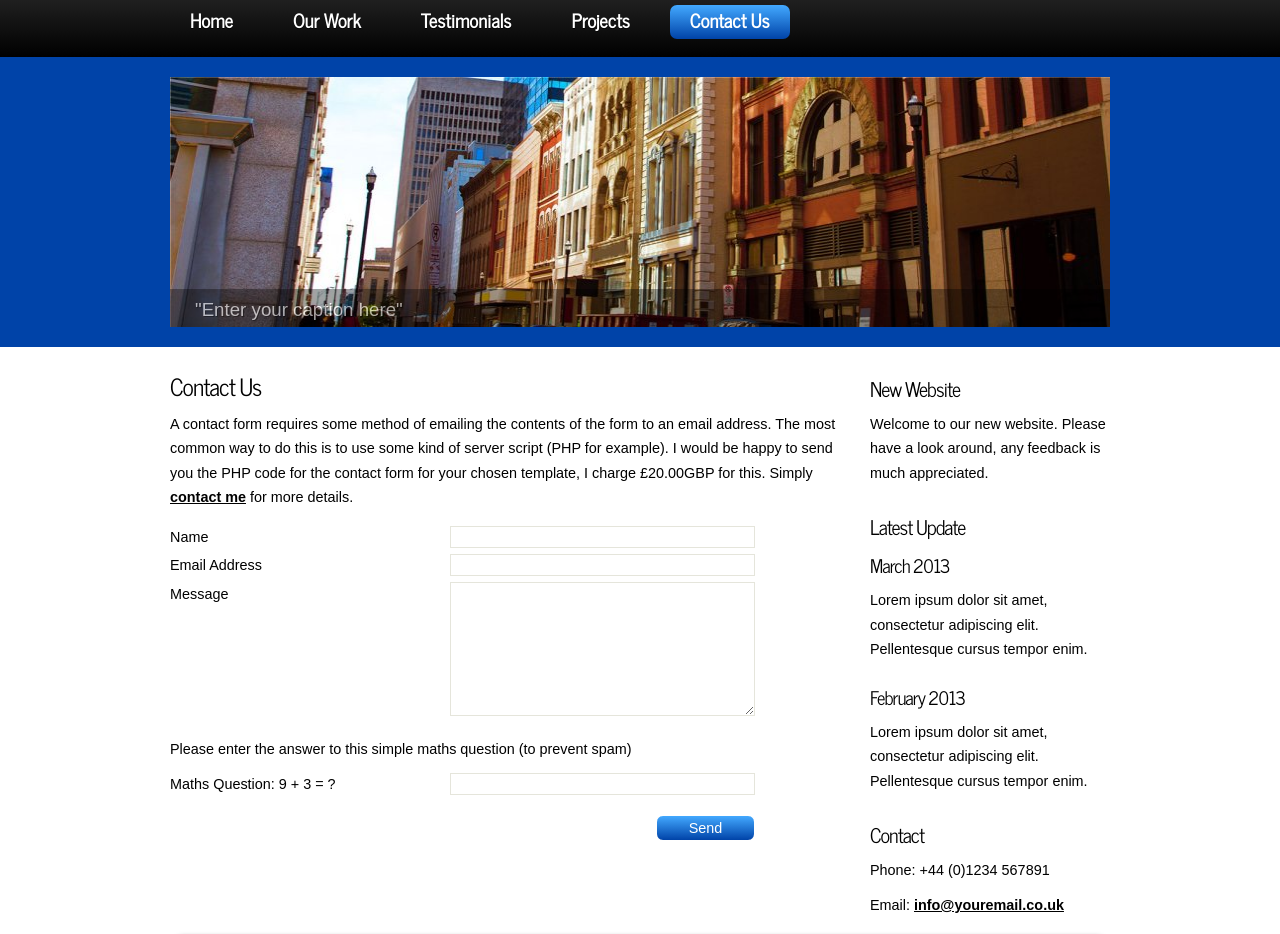
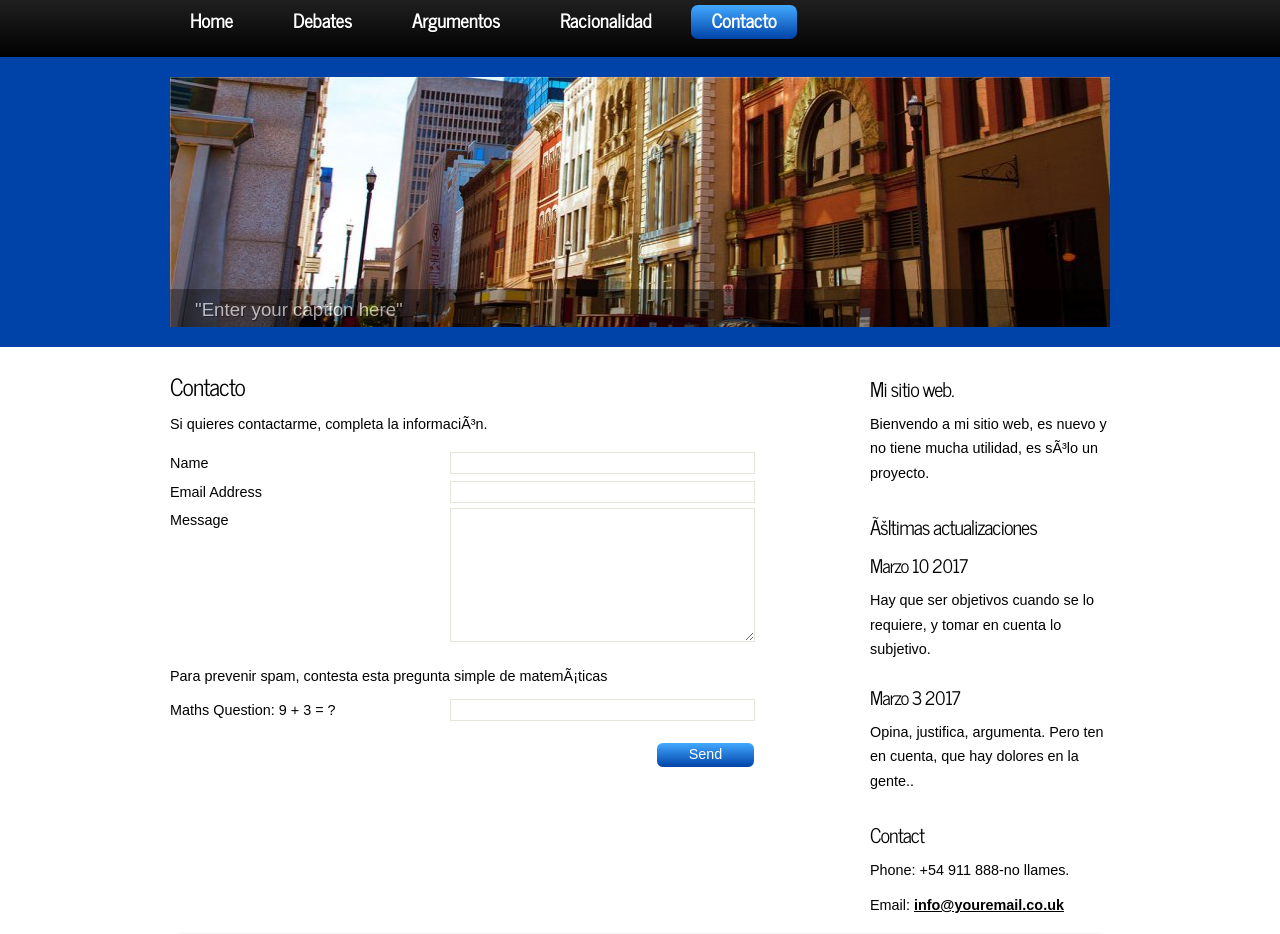
Before and after one commit to vxlentina/argumentacion, a plain HTML site: page contact.html in a window 1280 px wide. Shown: the part 93-1027 px from the top of the page. Drawn offline with Linux system fonts and the light colour scheme.

Commit message:
Update contact.html

```diff
--- a/contact.html
+++ b/contact.html
@@ -2,7 +2,7 @@
 <html>
 
 <head>
-  <title>Free HTML5 Templates</title>
+  <title>Argumentación</title>
   <meta name="description" content="website description" />
   <meta name="keywords" content="website keywords, website keywords" />
   <meta http-equiv="content-type" content="text/html; charset=windows-1252" />
@@ -17,17 +17,17 @@
     <header>
 	  <div id="strapline">
 	    <div id="welcome_slogan">
-	      <h3>Welcome To Free HTML5 <span>Streets</span></h3>
+	      <h3>La argumentación<span>y debates.</span></h3>
 	    </div><!--close welcome_slogan-->
       </div><!--close strapline-->
 	  <nav>
 	    <div id="menubar">
           <ul id="nav">
             <li><a href="index.html">Home</a></li>
-            <li><a href="ourwork.html">Our Work</a></li>
-            <li><a href="testimonials.html">Testimonials</a></li>
-            <li><a href="projects.html">Projects</a></li>
-            <li class="current"><a href="contact.html">Contact Us</a></li>
+            <li><a href="ourwork.html">Debates</a></li>
+            <li><a href="testimonials.html">Argumentos</a></li>
+            <li><a href="projects.html">Racionalidad</a></li>
+            <li class="current"><a href="contact.html">Contacto</a></li>
           </ul>
         </div><!--close menubar-->
       </nav>
@@ -47,27 +47,27 @@
 	  <div class="sidebar_container">
 		<div class="sidebar">
           <div class="sidebar_item">
-            <h2>New Website</h2>
-            <p>Welcome to our new website. Please have a look around, any feedback is much appreciated.</p>
+            <h2>Mi sitio web.</h2>
+            <p>Bienvendo a mi sitio web, es nuevo y no tiene mucha utilidad, es sólo un proyecto.</p>
           </div><!--close sidebar_item-->
         </div><!--close sidebar-->
 		<div class="sidebar">
           <div class="sidebar_item">
-            <h2>Latest Update</h2>
-            <h3>March 2013</h3>
-            <p>Lorem ipsum dolor sit amet, consectetur adipiscing elit. Pellentesque cursus tempor enim.</p>
+            <h2>Últimas actualizaciones</h2>
+            <h3>Marzo 10 2017</h3>
+            <p>Hay que ser objetivos cuando se lo requiere, y tomar en cuenta lo subjetivo.</p>
 		  </div><!--close sidebar_item-->
         </div><!--close sidebar-->
 		<div class="sidebar">
           <div class="sidebar_item">
-            <h3>February 2013</h3>
-            <p>Lorem ipsum dolor sit amet, consectetur adipiscing elit. Pellentesque cursus tempor enim.</p>
+            <h3>Marzo 3 2017</h3>
+            <p>Opina, justifica, argumenta. Pero ten en cuenta, que hay dolores en la gente..</p>
 		  </div><!--close sidebar_item-->
         </div><!--close sidebar-->
         <div class="sidebar">
           <div class="sidebar_item">
             <h2>Contact</h2>
-            <p>Phone: +44 (0)1234 567891</p>
+            <p>Phone: +54 911 888-no llames.</p>
             <p>Email: <a href="mailto:info@youremail.co.uk">info@youremail.co.uk</a></p>
           </div><!--close sidebar_item-->
         </div><!--close sidebar-->
@@ -76,12 +76,12 @@
 	  <div id="content">
         <div class="content_item">
 		  <div class="form_settings">
-            <h2>Contact Us</h2>
-            <p style="padding-bottom: 15px;">A contact form requires some method of emailing the contents of the form to an email address. The most common way to do this is to use some kind of server script (PHP for example). I would be happy to send you the PHP code for the contact form for your chosen template, I charge &pound;20.00GBP for this. Simply <a href="http://www.freehtml5templates.co.uk/contact.php">contact me</a> for more details.</p>
+            <h2>Contacto</h2>
+            <p style="padding-bottom: 15px;">Si quieres contactarme, completa la información.</p>
 			<p><span>Name</span><input class="contact" type="text" name="your_name" value="" /></p>
             <p><span>Email Address</span><input class="contact" type="text" name="your_email" value="" /></p>
 			<p><span>Message</span><textarea class="contact textarea" rows="8" cols="50" name="your_message"></textarea></p>
-            <p style="padding: 10px 0 10px 0;">Please enter the answer to this simple maths question (to prevent spam)</p>
+            <p style="padding: 10px 0 10px 0;">Para prevenir spam, contesta esta pregunta simple de matemáticas</p>
 			<p><span>Maths Question: 9 + 3 = ?</span><input type="text" name="user_answer" class="contact" /><input type="hidden" name="answer" value="4d76fe9775" /></p>
             <p style="padding-top: 15px"><span>&nbsp;</span><input class="submit" type="submit" name="contact_submitted" value="Send" /></p>
           </div><!--close form_settings-->
@@ -89,7 +89,7 @@
       </div><!--close content-->
 	</div><!--close site_content-->
     <footer>
-	  <a href="index.html">Home</a> | <a href="ourwork.html">Our Work</a> | <a href="testimonials.html">Testimonials</a> | <a href="projects.html">Projects</a> | <a href="contact.html">Contact</a><br/><br/>
+	  <a href="index.html">Home</a> | <a href="ourwork.html">Debates</a> | <a href="testimonials.html">Argumentos</a> | <a href="projects.html">Racionalidad</a> | <a href="contact.html">Contacto</a><br/><br/>
 	  <a href="http://fotogrph.com">Images</a> |  <a href="http://www.heartinternet.co.uk/vps/">Virtual Server</a>  | website template by <a href="http://www.freehtml5templates.co.uk">Free HTML5 Templates</a>
     </footer>
   </div><!--close main-->
```
